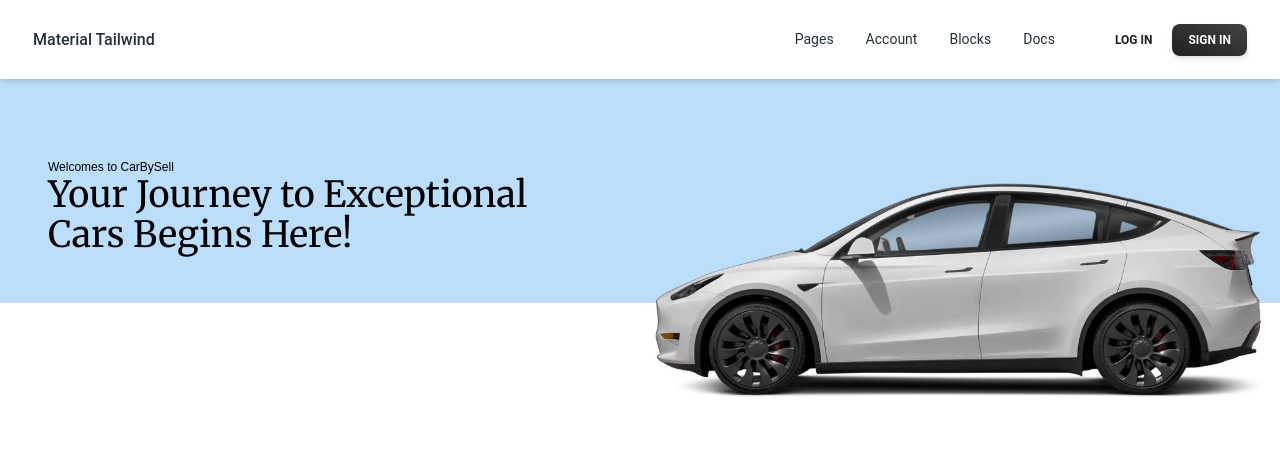
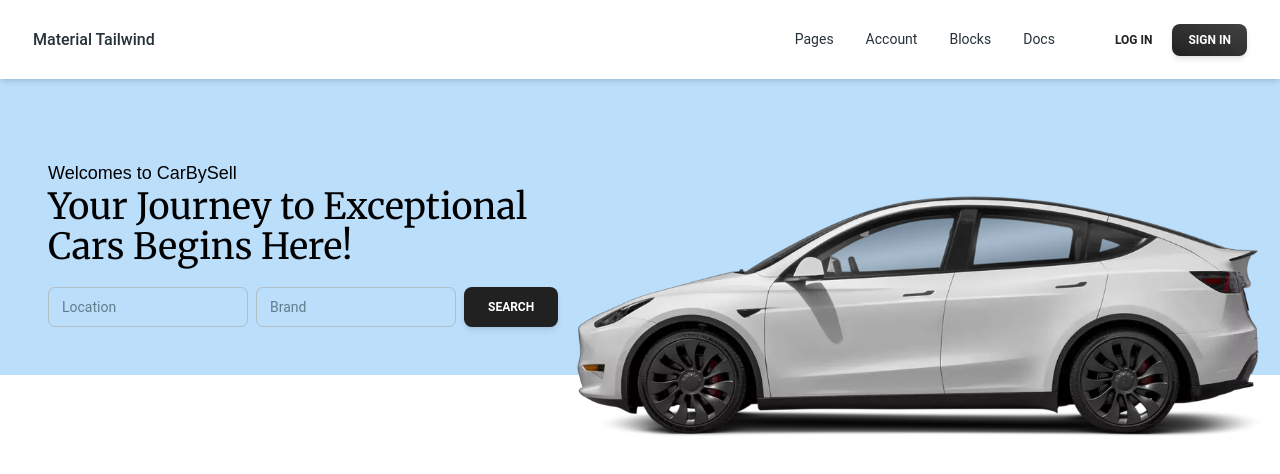
Before and after one commit to mayurkukade/CarBySell, a React (Vite) app: page / in a window 1280 px wide. Shown: the top 474 px of the page. Built offline with nearby package versions, Linux system fonts and the light colour scheme.

Commit message:
herosection

```diff
--- a/src/components/home/HeroSection.jsx
+++ b/src/components/home/HeroSection.jsx
@@ -1,22 +1,50 @@
-import carGroup from "../../../public/cars/cars.webp";
+import { useState } from "react";
+import Inputs from "../../forms/Inputs";
+import carGroup from "/cars/cars.webp";
+import { Button } from "@material-tailwind/react";
 
 const HeroSection = () => {
+  const [locationState, setLocation] = useState("");
+
+  const [carBrandState, setCarBrand] = useState("");
+
+  const submitHandler = (e) => {
+    e.target.value;
+    console.log(locationState, carBrandState);
+  };
   return (
     <div className="flex justify-between   ">
       <div className="md:p-12 p-4 h-auto bg-blue-100 w-full">
-        <p className="font-latto text-xs md:mt-8">Welcomes to CarBySell</p>
+        <p className="font-latto text-xs md:mt-8 md:text-lg">Welcomes to CarBySell</p>
         <p className="text-md md:text-4xl font-Merriweather ">
           Your Journey to Exceptional
         </p>
         <p className="text-md md:text-4xl font-Merriweather ">
           Cars Begins Here!
         </p>
+        <div className="w-[5rem] space-y-2 md:flex md:space-y-0 md:gap-2   mt-5 ">
+          <Inputs
+            label="Location"
+            placeholder="Search by location"
+            name="location"
+            onChange={(e) => setLocation(e.target.value)}
+            value={locationState}
+            type="text"
+          />
+          <Inputs
+            label="Brand"
+            placeholder="Search by location"
+            name="brand"
+            onChange={(e) => setCarBrand(e.target.value)}
+            value={carBrandState}
+            type="text"
+          />
+          <Button onClick={submitHandler}>Search</Button>
+        </div>
       </div>
 
-
       <div className="absolute  right-0 ">
-
-        <img alt="car" src={carGroup} className="w-[16rem] md:w-[40rem] " />
+        <img alt="car" src={carGroup} className="w-[16rem] md:w-[45rem] " />
       </div>
     </div>
   );
--- /dev/null
+++ b/src/forms/Inputs.jsx
@@ -0,0 +1,13 @@
+
+import { Input } from "@material-tailwind/react"
+// eslint-disable-next-line react/prop-types
+const Inputs = ({placeholder,label,name,onChange,value,type}) => {
+
+  return (
+    <div>
+      <Input size="8" className="border-8  border-blue-500"  placeholder={placeholder} label={label} name={name} type={type} onChange={onChange} value={value}  />
+    </div>
+  )
+}
+
+export default Inputs
```
